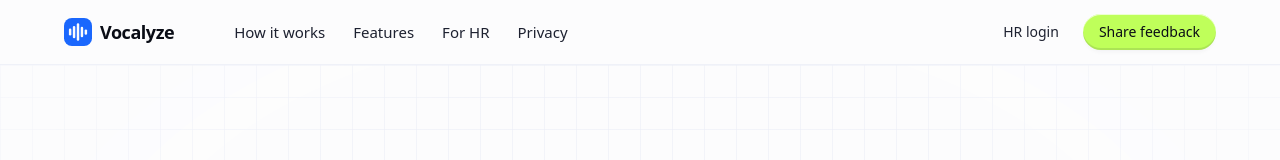
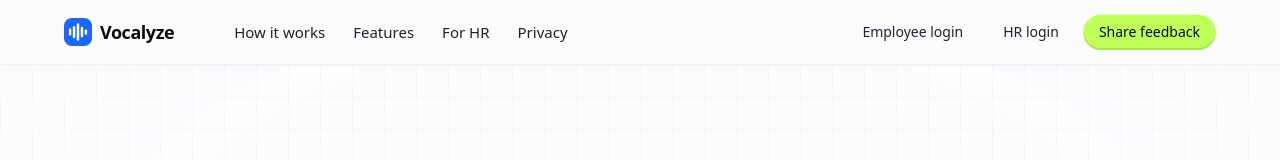
Before and after one commit to VeerbhadraMahant/sit-hc, a Next.js app: page / in a window 1280 px wide. Shown: the top 160 px of the page. Built offline with nearby package versions, Linux system fonts and the light colour scheme.

Commit message:
Add employee login link next to HR login on landing page

```diff
--- a/src/components/landing/cta-footer.tsx
+++ b/src/components/landing/cta-footer.tsx
@@ -36,7 +36,8 @@ export function Footer() {
         <nav aria-label="Footer" className="flex flex-wrap gap-x-6 gap-y-2 text-sm font-medium text-ink">
           <Link href="/submit" className="hover:text-cobalt">Share feedback</Link>
           <Link href="/track" className="hover:text-cobalt">Track feedback</Link>
-          <Link href="/login" className="hover:text-cobalt">HR login</Link>
+          <Link href="/login?as=employee" className="hover:text-cobalt">Employee login</Link>
+          <Link href="/login?as=hr" className="hover:text-cobalt">HR login</Link>
           <Link href="#privacy" className="hover:text-cobalt">Privacy</Link>
         </nav>
       </div>
--- a/src/components/landing/nav.tsx
+++ b/src/components/landing/nav.tsx
@@ -31,7 +31,10 @@ export function LandingNav() {
           ))}
         </nav>
         <div className="ml-auto hidden items-center gap-2 sm:flex">
-          <ButtonLink href="/login" variant="ghost" size="sm">
+          <ButtonLink href="/login?as=employee" variant="ghost" size="sm">
+            Employee login
+          </ButtonLink>
+          <ButtonLink href="/login?as=hr" variant="ghost" size="sm">
             HR login
           </ButtonLink>
           <ButtonLink href="/submit" size="sm">
@@ -65,7 +68,10 @@ export function LandingNav() {
           </nav>
           <div className="mt-4 flex flex-col gap-2 sm:hidden">
             <ButtonLink href="/submit">Share feedback</ButtonLink>
-            <ButtonLink href="/login" variant="subtle">
+            <ButtonLink href="/login?as=employee" variant="subtle">
+              Employee login
+            </ButtonLink>
+            <ButtonLink href="/login?as=hr" variant="subtle">
               HR login
             </ButtonLink>
           </div>
```
